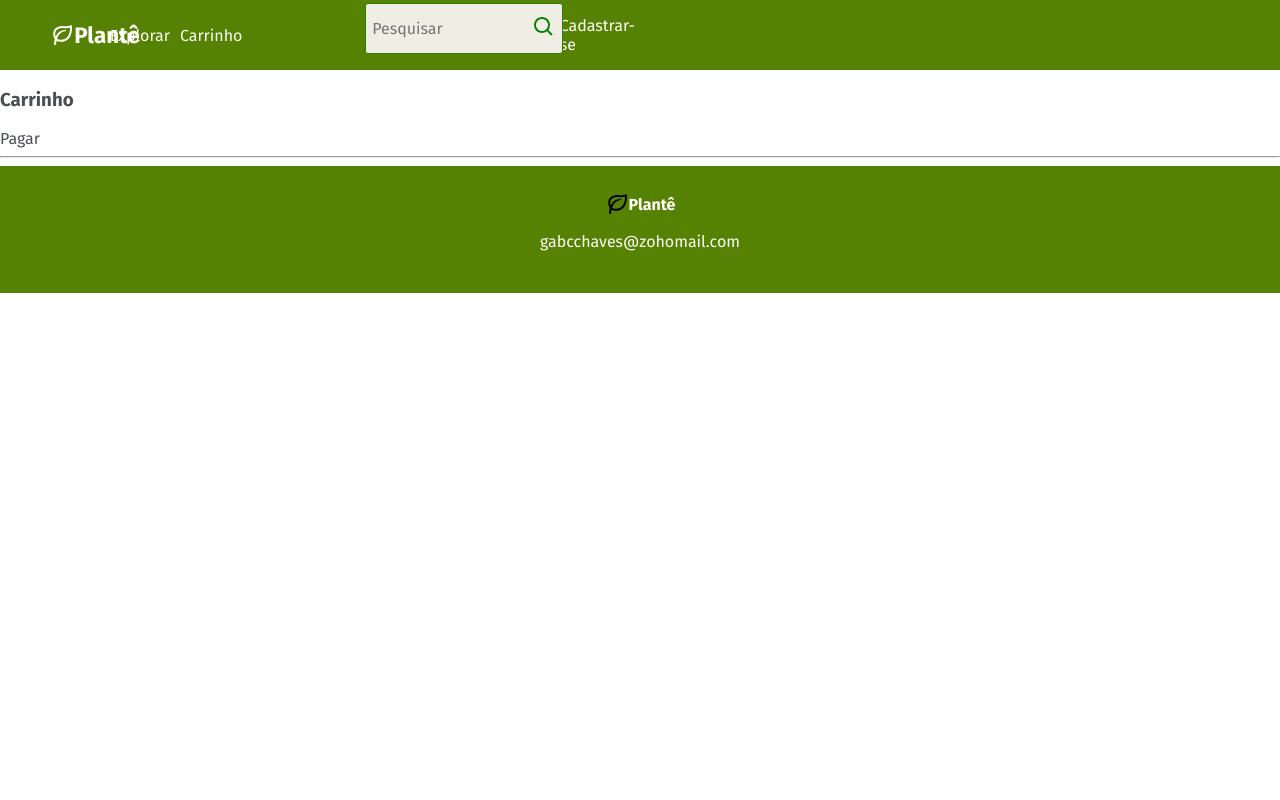
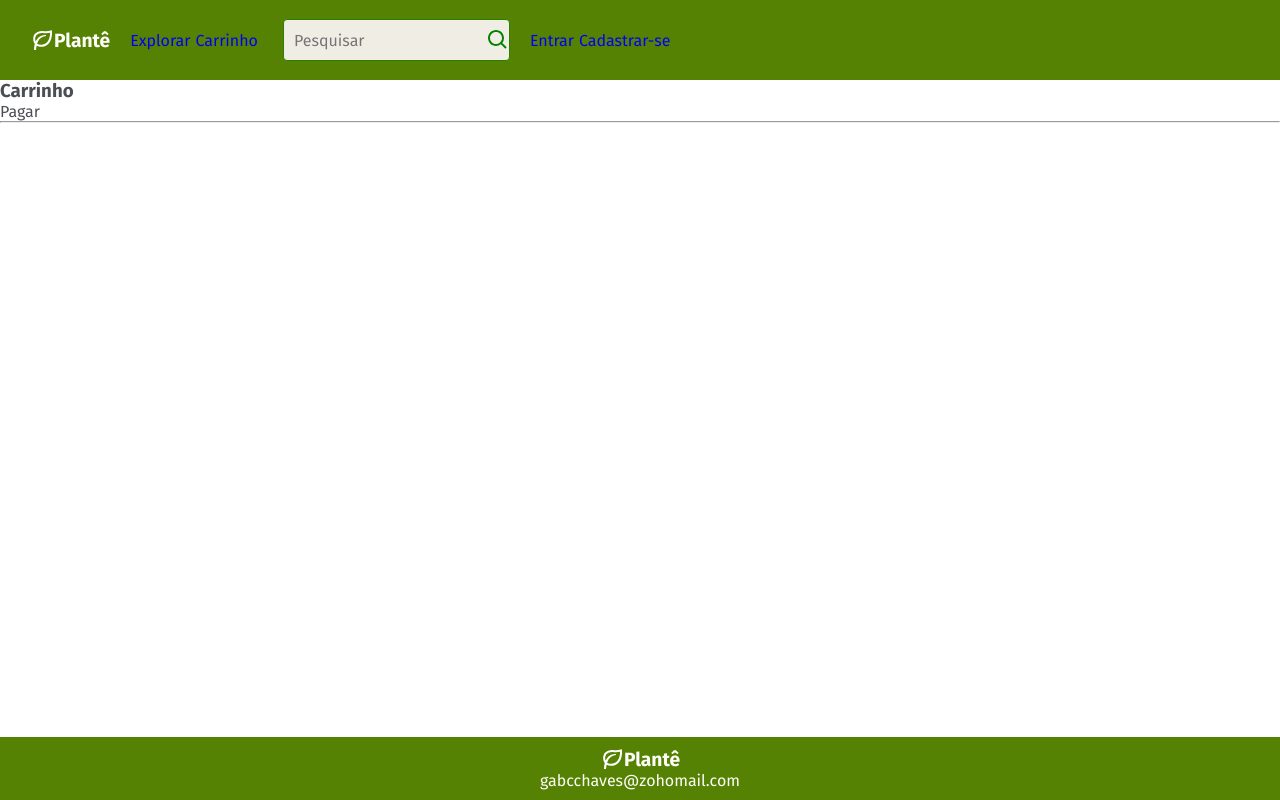
Before and after one commit to gabcchaves/plante-php, a PHP site: page /cart.php in a window 1280 px wide. Run offline with PHP 8.4, Linux system fonts and the light colour scheme.

Commit message:
Aprimoramento da folha de estilo geral.

```diff
--- a/css/global.css
+++ b/css/global.css
@@ -14,11 +14,9 @@
 /* Redefinições */
 * {
 	transition: 0.2s;
+	margin: 0;
 }
-
-*:hover {
-	outline: none;
-}
+*:focus { outline: none; }
 
 body {
 	margin: 0;
@@ -31,213 +29,146 @@ body {
 	min-height: 100vh;
 }
 
+button, input {
+	border-radius: 4px !important;
+}
 button, input[type=submit] {
 	all: unset;
 	display: flex;
 	justify-content: center;
 	align-items: center;
+	text-align: center;
 }
-
-input {
-	all: unset;
-}
-
-button, input {
-	border-radius: 3px !important;
-}
-
+input { all: unset; }
 input:not(input[type=submit]) {
 	background-color: var(--old-wood);
-	padding-left: 3%;
 	border: 1px solid var(--napier-green);
+	padding: 0 10px;
 }
+input:not(input[type=submit]):focus { border: 1px solid var(--gold); }
 
-input:not(input[type=submit]):focus {
-	border: 1px solid var(--gold);
-}
+a { text-decoration: none; }
+a:hover { color: var(--kaitoke-green); }
 
-a {
-	text-decoration: none;
-	color: var(--napier-green);
-}
-
-a:hover {
-	color: var(--kaitoke-green);
-}
-
-.icon-light {
-	filter: invert(1);
-}
-
-.icon-dark {
+.css-icon-light { filter: invert(1); }
+.css-icon-dark {
 	filter: invert(48%) sepia(79%) saturate(2476%) hue-rotate(86deg) brightness(70%) contrast(119%);
 }
 
-.main-container {
-	flex: 1;
+.css-btn-light { background-color: var(--baby-powder); }
+.css-btn-light:hover {
+	background-color: white;
+	font-weight: medium;
+	text-shadow: 0 0 1px white;
+}
+.css-btn-dark {
+	background-color: var(--avocado-green);
+	color: var(--baby-powder);
+}
+.css-btn-dark:hover {
+	background-color: var(--kaitoke-green);
+	cursor: pointer;
 }
 
-.button-dark {
-	background-color: var(--avocado-green) !important;
-	color: var(--baby-powder) !important;
-	display: flex !important;
-	justify-content: center !important;
-	align-items: center !important;
-	text-align: center !important;
+.css-link-light { color: var(--baby-powder); }
+.css-link-light:hover {
+	color: white;
+	font-weight: medium;
+	text-shadow: 0 0 1px white;
 }
 
-.button-dark:hover {
-	background-color: var(--kaitoke-green) !important;
-	cursor: pointer !important;
-}
+.container-content { flex: 1; }
 
 /* Cabeçalho geral. */
 #main-header {
 	background-color: var(--avocado-green);
 	color: var(--baby-powder);
+	height: 10vh;
 	display: flex;
 	align-items: center;
-	height: 10vh;
-	padding: 0 5%;
-	position: sticky;
-	top: 0;
+	padding: 0 10px;
 }
 
-#main-header * {
-	color: var(--baby-powder);
+#main-header > div {
+	display: flex;
+	align-items: center;
+	height: 100%;
+}
+#main-header > div > a:nth-child(even) {
+	margin: 5px;
 }
 
-#main-header .main-options {
-	display: none;
-}
-
-#main-header .user-options {
-	display: none;
-}
+#main-header .dropdown-content { display: none; }
 
 #main-header .logo-area {
 	flex: 1;
-	display: flex;
 	justify-content: center;
-	align-items: center;
+	font-size: 1.2rem;
+	position: relative;
+}
+#main-header .logo-area img { filter: invert(1); }
+#main-header .logo-area > a {
+	position: absolute;
+	width: 100%;
+	height: 100%;
 }
 
-#main-header .logo-area img {
-	filter: invert(1);
+#main-header .main-options { display: none; }
+#main-header .user-options { display: none; }
+
+#main-header .search-area form {
+	display: flex;
+	align-items: center;
+	position: relative;
+}
+#main-header .search-area input { display: none; }
+#main-header .search-area button {
+	position: absolute;
+	right: 0;
+}
+.css-icon-light:hover {
+		filter: invert(48%) sepia(79%) saturate(2476%) hue-rotate(86deg) brightness(108%) contrast(119%) drop-shadow(0 0 1px #009900);
 }
 
-#main-header .search-area {
-	justify-content: flex-end;
-	height: 100%;
-	display: flex;
-	align-items: center;
-	width: 10%;
-}
+#main-header .css-icon-light { width: 2rem; }
 
-#main-header .search-area form {
-	position: relative;
-	height: 70%;
-	width: 80%;
-}
-
-#main-header .search-area form input[type=text] {
-	height: 100%;
-	width: 100%;
-	padding-left: 3%;
-	color: var(--graphite-gray);
-	display: none;
-}
-
-#main-header .search-area form button {
-	display: flex;
-	justify-content: center;
-	align-items: center;
-	position: absolute;
-	right: 0;
-	top: 0;
-	bottom: 0;
-}
-
-#main-header .search-area form button img {
-	filter: invert(1);
-}
-
-#main-header .dropdown-menu {
-	width: 10%;
-}
-
-#main-header .dropdown-content {
-	display: none;
-}
-
-#btn-menu img {
-	filter: invert(1);
-}
-
-#btn-menu img:hover,
-#main-header .search-area form button img:hover {
-	filter: invert(1) drop-shadow(0 0 2px #fefef4);
-}
-
-#main-header .logo-area:hover {
-	text-shadow: 0 0 2px #fefef4;
-}
-
-/* Telas maiores */
 @media screen and (min-width: 1081px) {
 	#main-header .dropdown-menu {
 		display: none;
 	}
 
-	#main-header {
-		padding: 0 2%;
-		height: 70px;
-	}
+	#main-header > div { padding: 0 10px; }
 
 	#main-header .logo-area {
 		justify-content: flex-start;
-		font-size: 1.4rem;
-		width: 5%;
 	}
 
 	#main-header .main-options {
 		display: flex;
-		width: 35%;
+		justify-content: flex-end;
 	}
 
-	#main-header .search-area {
-		width: 40%;
+	#main-header .search-area .search-form {
+		height: 100%;
+		background-color: gold;
 	}
-
-	#main-header .search-area form {
+	#main-header .search-area input {
+		display: flex;
+		height: 40px;
+		color: var(--graphite-gray);
 	}
-
-	#main-header .search-area form input[type=text] {
-		display: block;
+	#main-header .search-area button {
+		height: 40px;
 	}
-
-	#main-header .search-area form button img {
+	#main-header .search-area button img {
 		filter: invert(48%) sepia(79%) saturate(2476%) hue-rotate(86deg) brightness(70%) contrast(119%);
 	}
-
-	#main-header .search-area form button img:hover {
-		filter: invert(48%) sepia(79%) saturate(2476%) hue-rotate(86deg) brightness(118%) contrast(119%) drop-shadow(0 0 1px #003000);
+	#main-header .search-area button img:hover {
+		filter: invert(48%) sepia(79%) saturate(2476%) hue-rotate(86deg) brightness(108%) contrast(119%) drop-shadow(0 0 1px #009900);
 	}
 
 	#main-header .user-options {
 		display: flex;
-		width: 15%;
-		justify-content: flex-end;
-	}
-
-	#main-header .user-options > *:nth-child(even),
-	#main-header .main-options > *:nth-child(even) {
-		margin: 0 10px;
-	}
-
-	#main-header .user-options > *:hover,
-	#main-header .main-options > *:hover {
-		text-shadow: 0 0 2px var(--baby-powder);
 	}
 }
 
@@ -248,10 +179,12 @@ a:hover {
 	display: flex;
 	flex-direction: column;
 	justify-content: center;
+	flex: 0;
 	align-items: center;
-	padding: 2% 0;
-	flex: 0;
+	padding: 10px 0;
 }
+
+#main-footer img { filter: invert(1); }
 
 #main-footer > div,
 #main-footer > p {
@@ -259,3 +192,4 @@ a:hover {
 	justify-content: center;
 	align-items: center;
 }
+#main-footer .logo-area { font-size: 1.2rem; }
```
